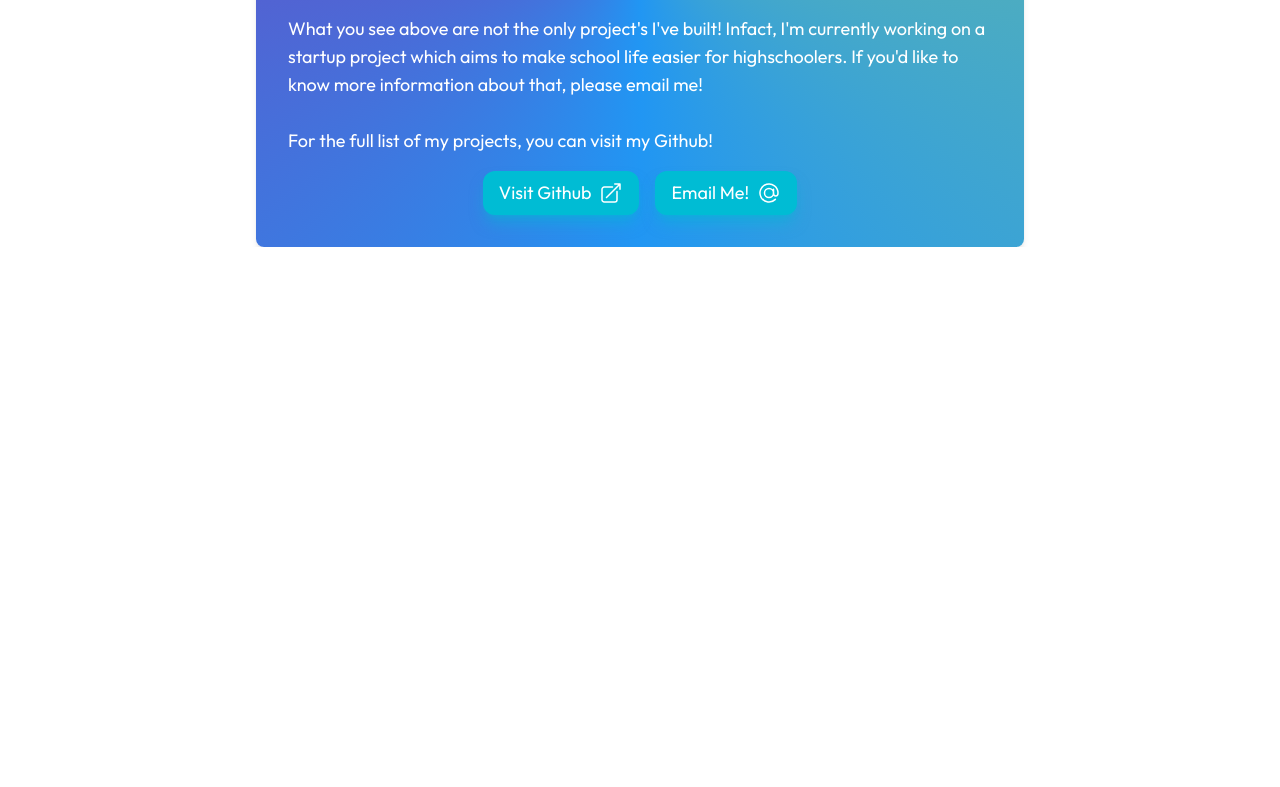
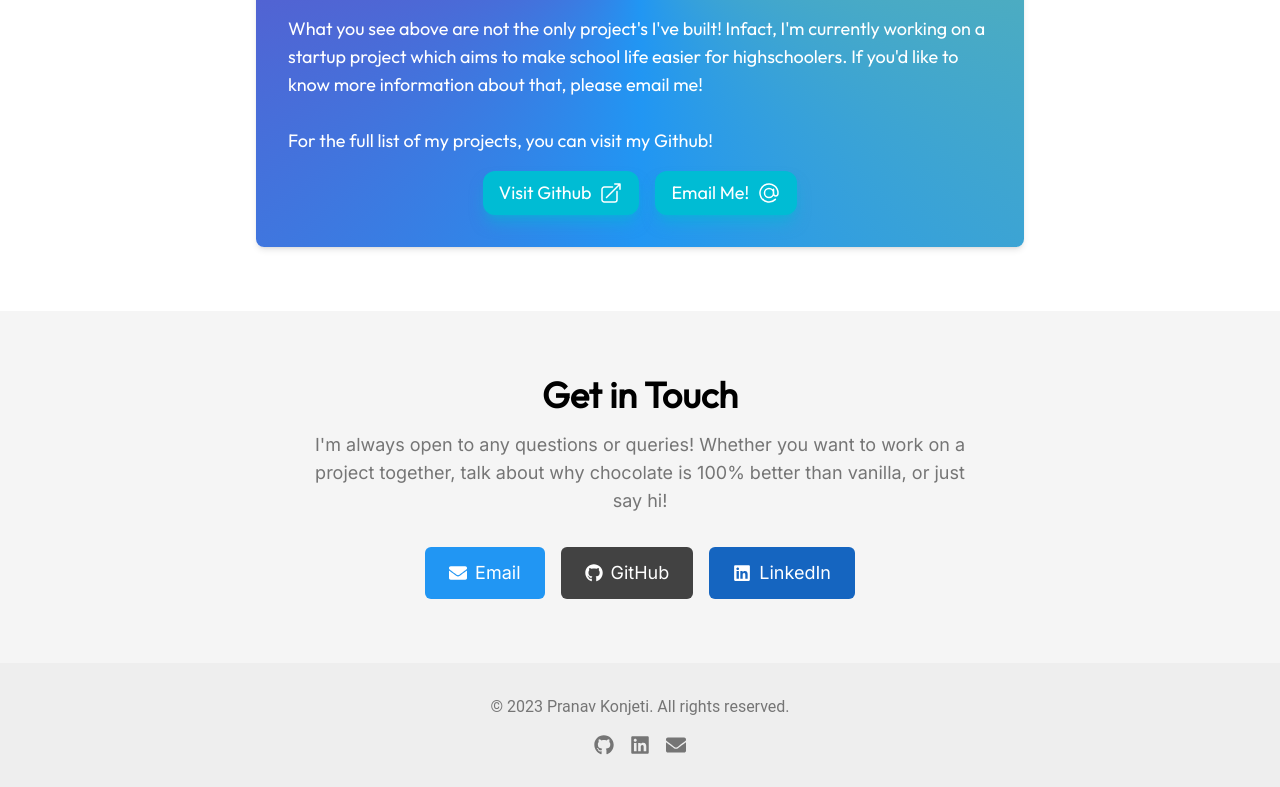
Before and after one commit to PkTheCoda/portfolio, a React (Vite) app: page / in a window 1280 px wide. Shown: the part 7529-8316 px from the top of the page. Before the commit the page ends 7776 px from the top, so only its background shows below. Built offline with nearby package versions, Linux system fonts and the light colour scheme.

Commit message:
added contact me section

```diff
--- a/package.json
+++ b/package.json
@@ -10,6 +10,8 @@
     "preview": "vite preview"
   },
   "dependencies": {
+    "@fortawesome/free-brands-svg-icons": "^6.4.2",
+    "@fortawesome/react-fontawesome": "^0.2.0",
     "@headlessui/react": "^1.7.16",
     "@heroicons/react": "^2.0.18",
     "@material-tailwind/react": "^2.1.0",
--- a/src/App.jsx
+++ b/src/App.jsx
@@ -1,12 +1,9 @@
-import { useState } from 'react'
-import reactLogo from './assets/react.svg'
-import viteLogo from '/vite.svg'
 import './App.css'
 import Navbar from './Components/Header'
-import ButtonGradient from './Components/ButtonGradient'
 import AboutMe from './Components/AboutSection'
 import ToolsSection from './Components/ToolsSection'
 import { Projects } from './Components/Projects'
+import ContactSection from './Components/ContactSection'
 
 function App() {
 
@@ -16,6 +13,7 @@ function App() {
       <AboutMe />
       <ToolsSection />
       <Projects />
+      <ContactSection />
 
 
     </>
--- /dev/null
+++ b/src/Components/ContactSection.jsx
@@ -0,0 +1,73 @@
+import React from "react";
+import { FaEnvelope, FaGithub, FaLinkedin } from "react-icons/fa";
+
+function ContactSection() {
+  return (
+    <section className="bg-gray-100 pt-16 mt-16">
+      <div className="container mx-auto text-center">
+        <h2 className="text-4xl font-bold mb-4 font-outfit">Get in Touch</h2>
+        <p className="text-lg text-gray-600 mb-8 font-inter px-60">
+          I'm always open to any questions or queries! Whether you want to work on a project together, talk about
+          why chocolate is 100% better than vanilla, or just say hi!
+        </p>
+
+        <div className="flex flex-wrap justify-center gap-4">
+          <a
+            href="mailto:pranavkonjeti@gmail.com"
+            className="bg-blue-500 text-white px-6 py-3 rounded-md text-lg font-inter flex items-center gap-2 transition transform hover:scale-110"
+          >
+            <FaEnvelope />
+            Email
+          </a>
+          <a
+            href="https://github.com/pkthecoda"
+            target="_blank"
+            rel="noopener noreferrer"
+            className="bg-gray-800 text-white px-6 py-3 rounded-md text-lg font-inter flex items-center gap-2 transition transform hover:scale-110"
+          >
+            <FaGithub />
+            GitHub
+          </a>
+          <a
+            href="https://www.linkedin.com/in/pranav-konjeti"
+            target="_blank"
+            rel="noopener noreferrer"
+            className="bg-blue-800 text-white px-6 py-3 rounded-md text-lg font-inter flex items-center gap-2 transition transform hover:scale-110"
+          >
+            <FaLinkedin />
+            LinkedIn
+          </a>
+        </div>
+      </div>
+
+      <footer className="bg-gray-200 mt-16 py-8 text-center">
+        <p className="text-gray-600">
+          © 2023 Pranav Konjeti. All rights reserved.
+        </p>
+        <div className="mt-4 flex justify-center gap-4">
+          <a
+            href="https://github.com/pkthecoda"
+            target="_blank"
+            rel="noopener noreferrer"
+          >
+            <FaGithub className="text-gray-600 text-xl hover:text-gray-800" />
+          </a>
+          <a
+            href="https://www.linkedin.com/in/pranav-konjeti"
+            target="_blank"
+            rel="noopener noreferrer"
+          >
+            <FaLinkedin className="text-gray-600 text-xl hover:text-gray-800" />
+          </a>
+          <a
+            href="mailto:pranavkonjeti@gmail.com"
+          >
+            <FaEnvelope className="text-gray-600 text-xl hover:text-gray-800" />
+          </a>
+        </div>
+      </footer>
+    </section>
+  );
+}
+
+export default ContactSection;
--- a/src/Components/MoreProjectsBox.jsx
+++ b/src/Components/MoreProjectsBox.jsx
@@ -17,8 +17,8 @@ function MoreProjectsBox() {
             </p>
 
             <div className="flex justify-center space-x-4 mt-4">
-                <a href="https://ecommerce-app-git-master-pkthecoda.vercel.app/" target="_blank" className="project-button text-lg bg-cyan-500 shadow-cyan-500/50">Visit Github <ArrowTopRightOnSquareIcon className="h-6 w-6 ml-2"/></a>
-                <a href="https://github.com/PkTheCoda/ecommerce-app" target="_blank" className="project-button text-lg bg-cyan-500 shadow-cyan-500/50">Email Me! <AtSymbolIcon className="h-6 w-6 ml-2" /></a>
+                <a href="https://github.com/PkTheCoda" target="_blank" className="project-button text-lg bg-cyan-500 shadow-cyan-500/50">Visit Github <ArrowTopRightOnSquareIcon className="h-6 w-6 ml-2"/></a>
+                <a href="mailto:pranavkonjeti@gmail.com" target="_blank" className="project-button text-lg bg-cyan-500 shadow-cyan-500/50">Email Me! <AtSymbolIcon className="h-6 w-6 ml-2" /></a>
             </div>
         </div>
 
```
Also changed, not shown: 1 other file (tests, documents, lock files or other folders).
